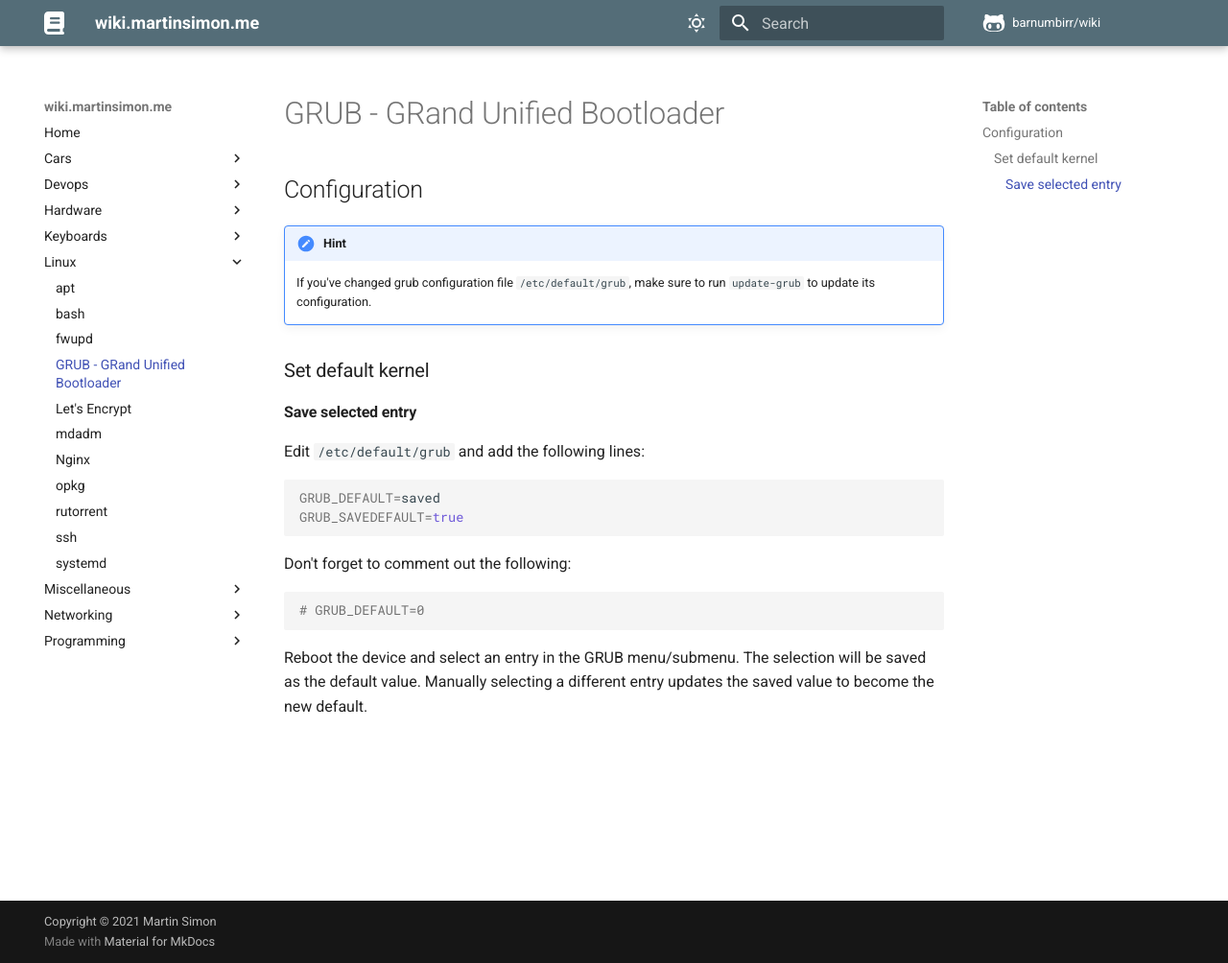
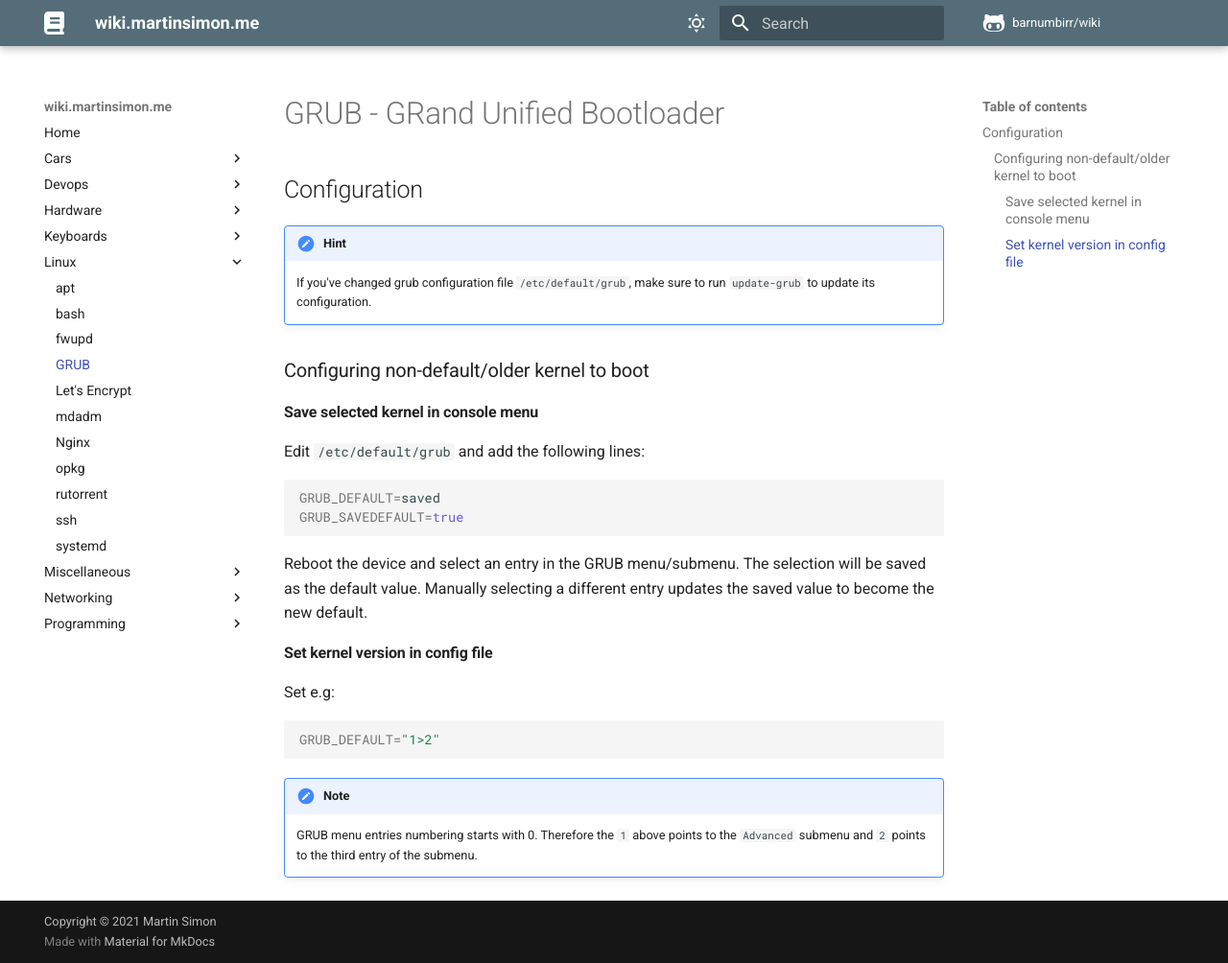
Before and after one commit to barnumbirr/wiki, an MkDocs documentation site: the page built from docs/linux/grub.md, in a window 1280 px wide and 1004 px high. Shown: the whole window at 96% size. Built offline with MkDocs 1.6.1 and Material for MkDocs 9.7.7, drawn with Linux system fonts in a browser that asks for light colours; comment, search, counter and statistics services are not loaded.

Commit message:
update GRUB

````diff
--- a/docs/linux/grub.md
+++ b/docs/linux/grub.md
@@ -1,8 +1,10 @@
 ---
-title: 'GRUB - GRand Unified Bootloader'
+title: 'GRUB'
 date: 2021-10-04
 tags: [ 'grub', bootloader' ]
 ---
+
+# GRUB - GRand Unified Bootloader
 
 ## Configuration
 
@@ -10,9 +12,9 @@ tags: [ 'grub', bootloader' ]
     If you've changed grub configuration file `/etc/default/grub`, make sure to
     run `update-grub` to update its configuration.
 
-### Set default kernel
+### Configuring non-default/older kernel to boot
 
-#### Save selected entry
+#### Save selected kernel in console menu
 
 Edit `/etc/default/grub` and add the following lines:
 
@@ -20,13 +22,20 @@ Edit `/etc/default/grub` and add the following lines:
 GRUB_DEFAULT=saved
 GRUB_SAVEDEFAULT=true
 ```
-Don't forget to comment out the following:
-
-```bash
-# GRUB_DEFAULT=0
-```
 
 Reboot the device and select an entry in the GRUB menu/submenu. The selection
 will be saved as the default value.
 Manually selecting a different entry updates the saved value to become the new
 default.
+
+#### Set kernel version in config file
+
+Set e.g:
+
+```bash
+GRUB_DEFAULT="1>2"
+```
+
+!!! note
+    GRUB menu entries numbering starts with 0. Therefore the `1` above points
+    to the `Advanced` submenu and `2` points to the third entry of the submenu.
````
